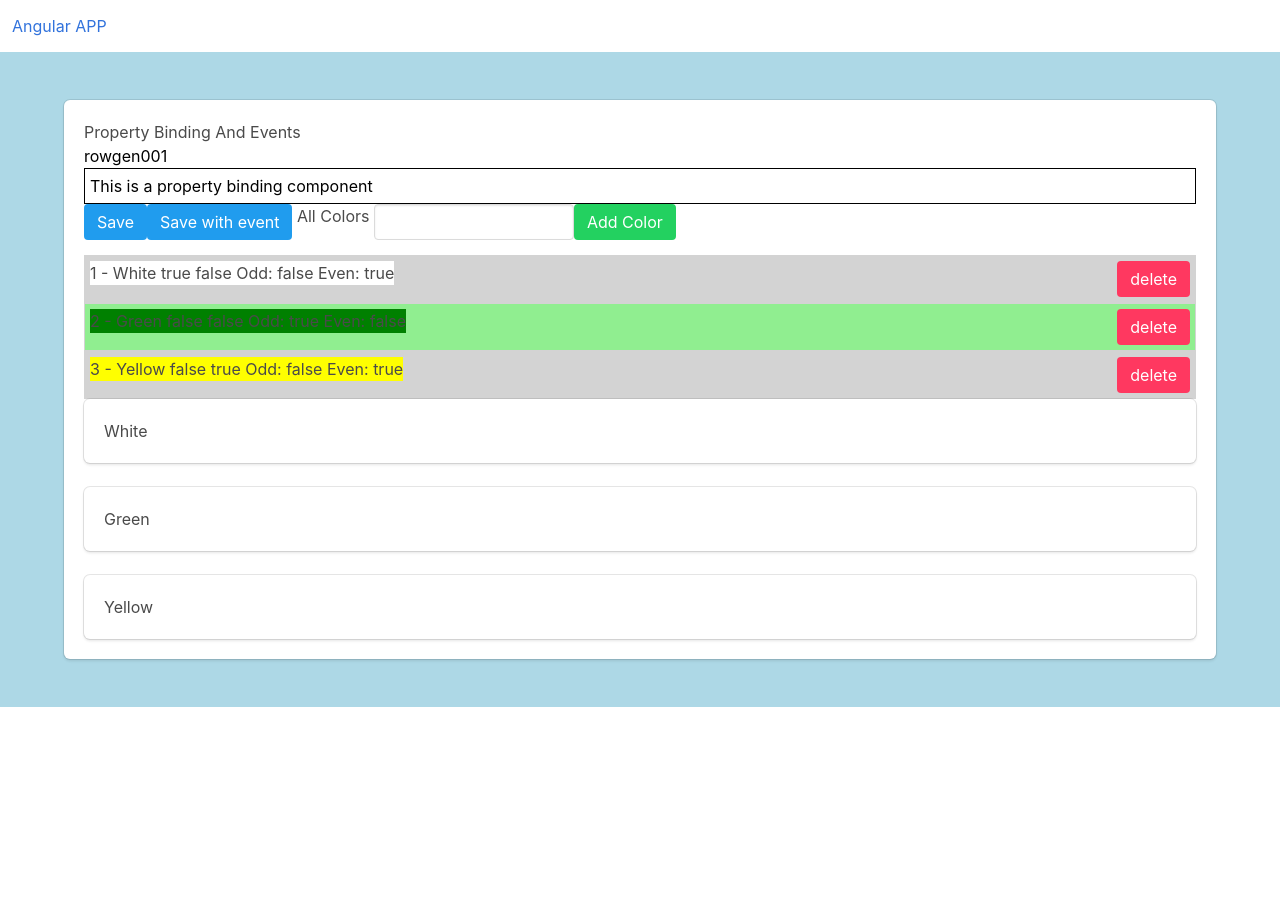
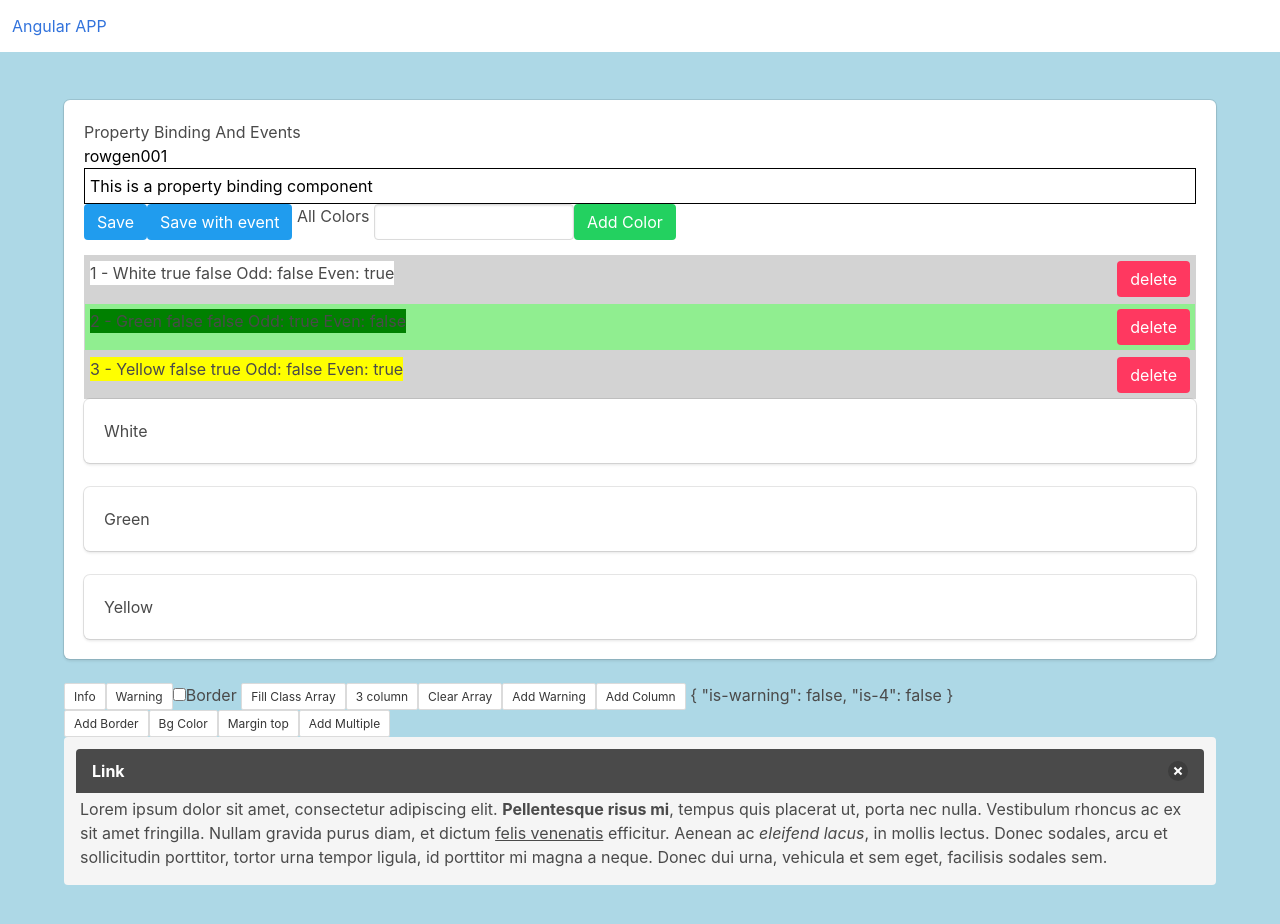
Before and after one commit to indreshpratap/nglearn8, an Angular app: page / in a window 1280 px wide. Shown: the top 924 px of the page. Before the commit the page ends 800 px from the top, so only its background shows below. Built offline with nearby package versions, Linux system fonts and the light colour scheme.

Commit message:
ngclass and ngstyle

```diff
--- a/src/app/components/property-binding.component.html
+++ b/src/app/components/property-binding.component.html
@@ -18,8 +18,9 @@
 
   <div class="box" *ngIf="colors.length===0">No colors, kindly input some</div>
   <ul *ngIf="colors.length">
-    <li *ngFor="let c of colors;let indx = index;let first= first;let last = last;let odd=odd;let even=even"  [class.even]="even"   [class.odd]="odd">
-       <span [style.backgroundColor]="c">{{ indx+1 }} - {{ c }}  {{first}} {{last}} Odd: {{ odd }} Even: {{ even }}</span>
+    <li *ngFor="let c of colors;let indx = index;let first= first;let last = last;let odd=odd;let even=even" [class.even]="even"
+      [class.odd]="odd">
+      <span [style.backgroundColor]="c">{{ indx+1 }} - {{ c }} {{first}} {{last}} Odd: {{ odd }} Even: {{ even }}</span>
       <button class="button is-danger" (click)="deleteColor(indx)">delete</button>
     </li>
   </ul>
@@ -27,3 +28,45 @@
   <div class="box" *ngFor="let c of colors;">{{c}}</div>
 
 </div>
+
+<button class="button is-small" (click)="changeState('is-info')">Info</button>
+<button class="button is-small" (click)="changeState('is-warning')">Warning</button>
+<input type="checkbox" (change)="addBorder()">Border
+<button class="button is-small" (click)="pushToArray()">Fill Class Array </button>
+<button class="button is-small" (click)="addSize()">3 column </button>
+<button class="button is-small" (click)="clearArray()">Clear Array</button>
+<button class="button is-small" (click)="toggleWarning()"> {{ clsObj['is-warning']?'Remove':'Add' }} Warning </button>
+<button class="button is-small" (click)="toggleColumn()">{{ clsObj['is-4']?'Remove':'Add' }} Column</button>
+
+{{ stateCls }} {{ clsObj | json }}
+
+<br>
+<button class="button is-small" (click)="addStyle('border','1px solid')">Add Border</button>
+<button class="button is-small" (click)="addStyle('background-color','lightgray')">Bg Color</button>
+<button class="button is-small" (click)="addStyle('margin-top','10px')">Margin top</button>
+<button class="button is-small" (click)="addMultiple()">Add Multiple</button>
+
+<div class="colums">
+  <!--String based-->
+  <!-- <article class="message" [ngClass]="stateCls"> -->
+
+  <!-- Array based-->
+  <!-- <article class="message column" [ngClass]="clsArray"> -->
+
+  <!-- Conditional object based -->
+  <article class="message column" [ngClass]="clsObj">
+
+    <div class="message-header">
+      <p>Link</p>
+      <button class="delete" aria-label="delete"></button>
+    </div>
+    <div class="message-body" style="padding:4px" [ngStyle]="myStyle">
+      Lorem ipsum dolor sit amet, consectetur adipiscing elit.
+      <strong>Pellentesque risus mi</strong>, tempus quis placerat ut, porta nec nulla. Vestibulum rhoncus ac ex sit amet fringilla.
+      Nullam gravida purus diam, et dictum
+      <a>felis venenatis</a> efficitur. Aenean ac
+      <em>eleifend lacus</em>, in mollis lectus. Donec sodales, arcu et sollicitudin porttitor, tortor urna tempor ligula, id
+      porttitor mi magna a neque. Donec dui urna, vehicula et sem eget, facilisis sodales sem.
+    </div>
+  </article>
+</div>
--- a/src/app/components/property-binding.component.ts
+++ b/src/app/components/property-binding.component.ts
@@ -15,11 +15,22 @@ import { Component } from "@angular/core";
 export class PropertyBindingComponent {
   genid = "rowgen001";
   description = "This is a property binding component";
+  stateCls="";
 
+  clsArray=[];
+
+  myStyle:any={};
+
+  clsObj;
   colors;
 
   constructor() {
     this.colors = ["White", "Green", "Yellow"];
+    this.clsObj = {
+      "is-warning":false,
+      "is-4":false,
+
+    }
   }
 
   doSave() {
@@ -46,4 +57,45 @@ export class PropertyBindingComponent {
       this.colors.splice(indx, 1);
     }
   }
+
+  changeState(cls){
+    this.stateCls = cls;
+  }
+
+  addBorder(){
+
+  }
+
+  pushToArray(){
+    this.clsArray.push('is-info');
+    this.clsArray.push('is-size-3');
+  }
+
+  addSize(){
+  this.clsArray.push('is-3');
+  }
+  clearArray(){
+    this.clsArray =[];
+  }
+
+  toggleWarning() {
+    this.clsObj['is-warning']= ! this.clsObj['is-warning'];
+  }
+
+  toggleColumn() {
+
+    this.clsObj['is-4']= ! this.clsObj['is-4'];
+  }
+
+  addStyle(key,value){
+    this.myStyle[key]=value;
+  }
+
+  addMultiple() {
+    this.myStyle.width="80%";
+    this.myStyle.height="300px";
+    this.myStyle.cursor="pointer";
+    this.myStyle.color="red";
+
+  }
 }
```
